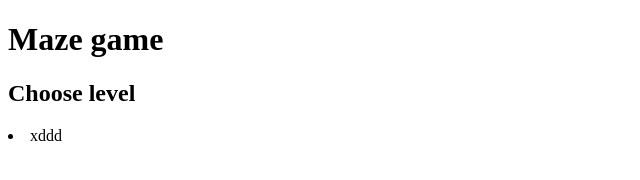
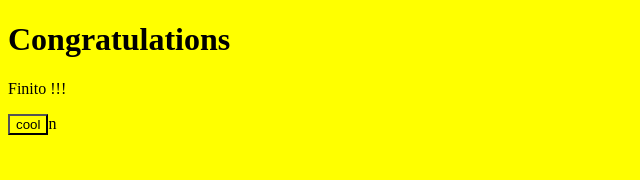
Before and after one commit to BartekUroda/MazeGame-JSP-PHP, a plain HTML site: page index.html in a window 1280 px wide. Shown: the whole page, without its empty margins (0-640 px from the left). Drawn offline with Linux system fonts and the light colour scheme.

Commit message:
html and sass update

```diff
--- a/index.html
+++ b/index.html
@@ -4,11 +4,18 @@
 		<meta charset="UTF-8" />
 		<meta http-equiv="X-UA-Compatible" content="IE=edge" />
 		<meta name="viewport" content="width=device-width, initial-scale=1.0" />
+		<link rel="stylesheet" href="./style/style.css" />
 		<title>Document</title>
 	</head>
 	<body>
-		<h1>Maze game</h1>
-		<h2>Choose level</h2>
-		<li>xddd</li>
+		<div id="background"></div>
+		<div id="mainPage">
+			<div id="message">
+				<h1>Congratulations</h1>
+				<p>Finito !!!</p>
+				<p id="moves"></p>
+				<input type="button" id="okBtn" onclick="toggleVisablity('message')" value="cool" />n
+			</div>
+		</div>
 	</body>
 </html>
--- a/style/CSS/style.css
+++ /dev/null
@@ -1,3 +0,0 @@
-* {
-	background: red;
-}
--- a/style/mainStyle.scss
+++ b/style/mainStyle.scss
@@ -1,3 +1,3 @@
 * {
-	background: red;
+	background-color: yellow;
 }
```
Also changed, not shown: style/style.css (added), 1 other file.
